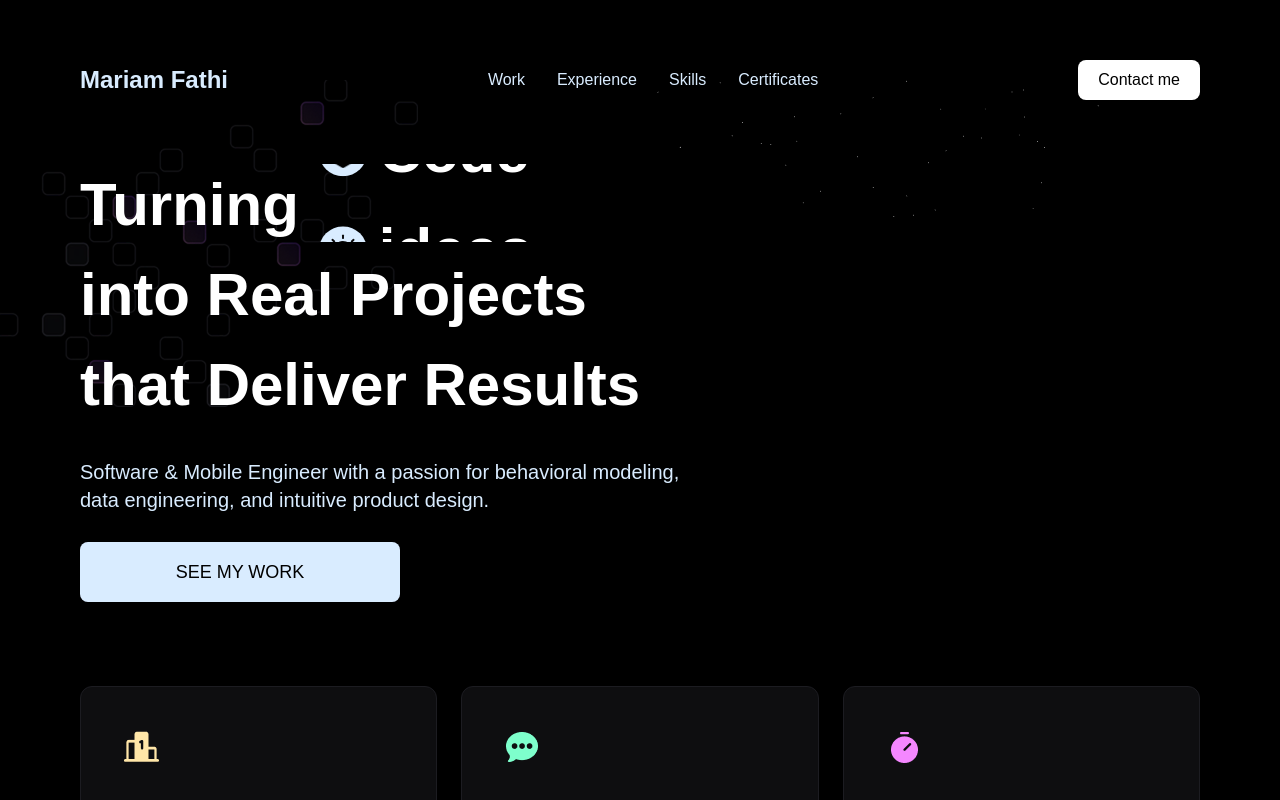
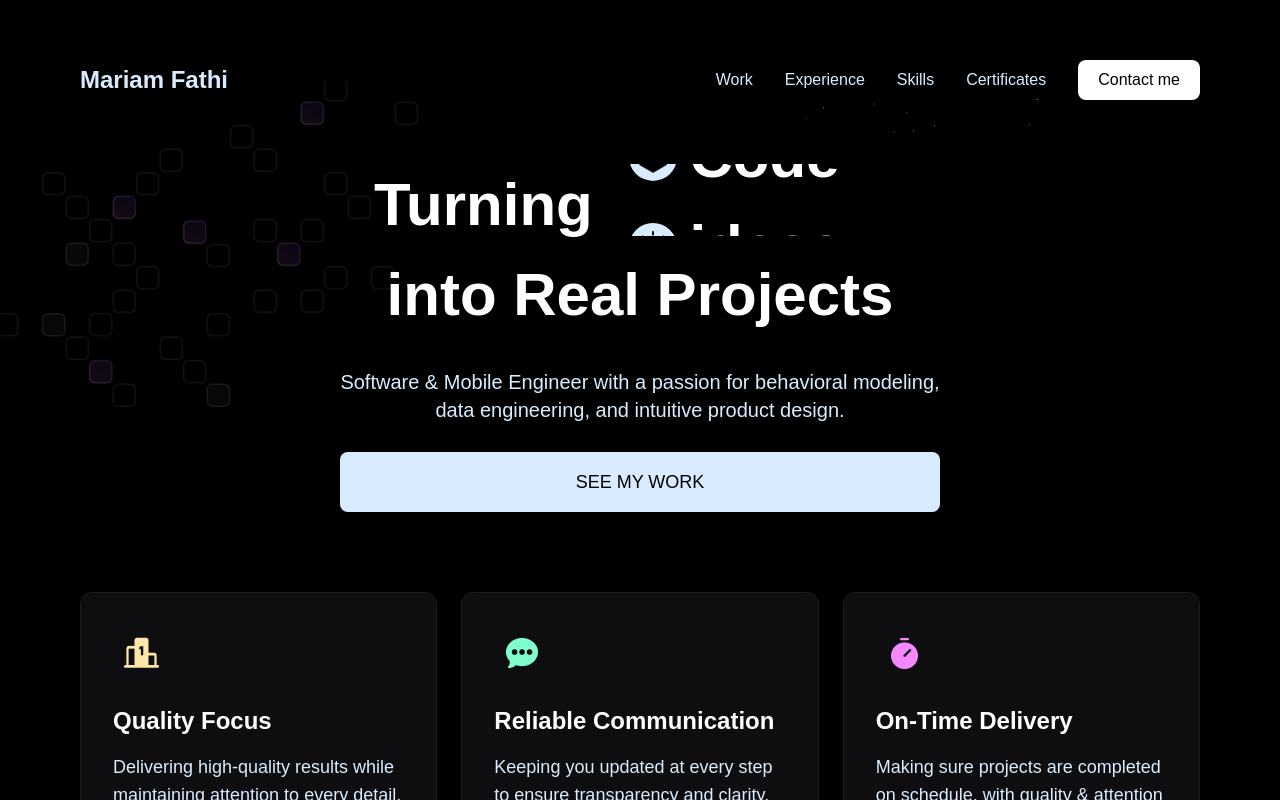
Before and after one commit to Mariam-Fathi/mf-portfolio, a Next.js app: page / in a window 1280 px wide. Shown: the top 800 px of the page. Built offline with nearby package versions, Linux system fonts and the light colour scheme; a web font is replaced by a local one.

Commit message:
update hero section

```diff
--- a/src/app/globals.css
+++ b/src/app/globals.css
@@ -80,12 +80,13 @@ section {
         @apply grid grid-cols-1 xl:grid-cols-12 gap-10;
     }
 
+
     .hero-layout {
         @apply relative z-10 flex xl:items-center items-start justify-center;
     }
 
     .hero-text {
-        @apply flex flex-col justify-center md:text-[60px] text-[30px] font-semibold relative z-10 pointer-events-none;
+        @apply flex flex-col justify-center md:text-[60px] text-[48px] font-semibold relative z-10 pointer-events-none;
         img {
             @apply size-8 md:size-10 object-contain;
         }
@@ -328,9 +329,12 @@ section {
 
 /* Hero text slider starts */
 .slide {
-    display: inline-block;
+    display: inline-flex;
     flex-direction: column;
-    transition: all cubic-bezier(0.71, 0.03, 0.34, 1);
+    position: relative;
+    overflow: hidden;
+    height: 1.2em; /* Match your text line height */
+    vertical-align: top;
 }
 
 .wrapper {
--- a/src/components/Hero.tsx
+++ b/src/components/Hero.tsx
@@ -18,38 +18,36 @@ const Hero = () => {
     });
 
     return (
-        <section id="hero" className="relative overflow-hidden pt-20 xl:mt-20 mt-32 flex-col justify-center items-center">
+        <section id="hero" className="relative overflow-hidden pt-20 mt-20 flex-col justify-center items-center">
             <div className="absolute top-0 left-0 z-10">
                 <img src="/images/bg.png" alt="" />
             </div>
 
-            <div className="hero-layout">
-                {/* LEFT: Hero Content */}
-                <header className="flex flex-col justify-center md:w-full w-screen md:px-20 px-5">
-                    <div className="flex flex-col gap-7">
+                <header className="flex flex-col items-center text-center justify-center md:w-full w-screen md:px-20 px-5">
+                    <div className="flex flex-col gap-7 items-center">
                         <div className="hero-text">
                             <h1>
-                                Turning
+                                Turning{" "}
                                 <span className="slide">
         <span className="wrapper">
             {words.map((word, index) => (
                 <span
                     key={index}
-                            className="flex items-center md:gap-3 gap-1 pb-2"
+                    className="flex items-center md:gap-3 gap-1"
                 >
                     <img
                         src={word.imgPath}
                         alt="person"
                         className="xl:size-12 md:size-10 size-7 md:p-2 p-1 rounded-full bg-white-50"
                     />
-                        <span>{word.text}</span>
+                    <span className="whitespace-nowrap">{word.text}</span>
                 </span>
             ))}
         </span>
-                </span>
+    </span>{" "}
                             </h1>
-                            <h1>into Real Projects</h1>
-                            <h1>that Deliver Results</h1>
+                            into Real Projects
+
                         </div>
 
                         <p className="text-white-50 md:text-xl relative z-10 pointer-events-none">
@@ -58,11 +56,14 @@ const Hero = () => {
 
                         </p>
 
+                        <div className={'w-full justify-center items-center'}>
                             <Button
                                 text="See My Work"
                                 className="md:w-80 md:h-16 w-60 h-12"
                                 id="experience"
                             />
+                        </div>
+
                     </div>
                 </header>
 
@@ -72,7 +73,6 @@ const Hero = () => {
                         <HeroExperience />
                     </div>
                 </figure>
-            </div>
         </section>
     );
 };
--- a/src/components/Navbar.tsx
+++ b/src/components/Navbar.tsx
@@ -42,9 +42,14 @@ const NavBar = () => {
                             </li>
                         ))}
                     </ul>
+                    <a href="#contact" className="contact-btn group ml-8">
+                        <div className="inner">
+                            <span>Contact me</span>
+                        </div>
+                    </a>
                 </nav>
 
-                <a href="#contact" className="contact-btn group">
+                <a href="#contact" className="contact-btn group md:hidden">
                     <div className="inner">
                         <span>Contact me</span>
                     </div>
```
Lines whose indentation alone changed are shown as unchanged.
